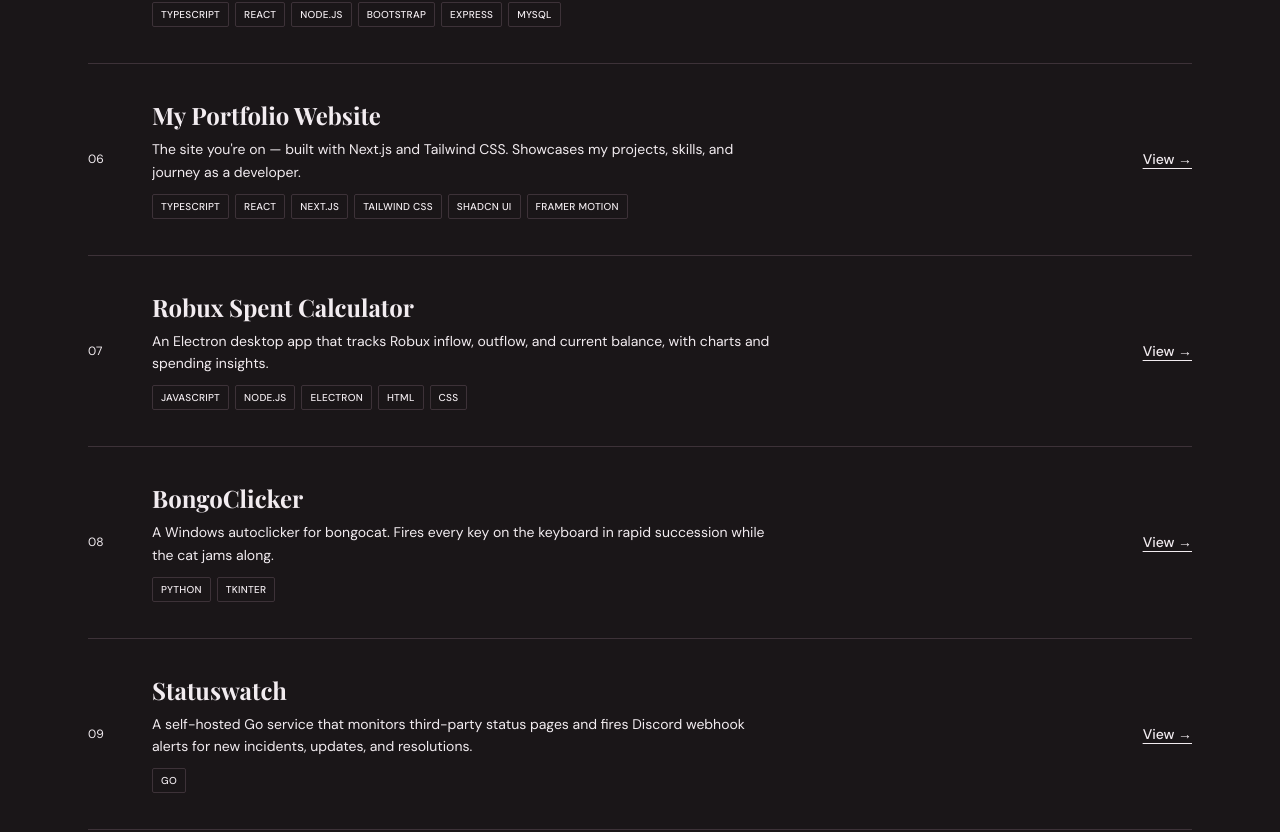
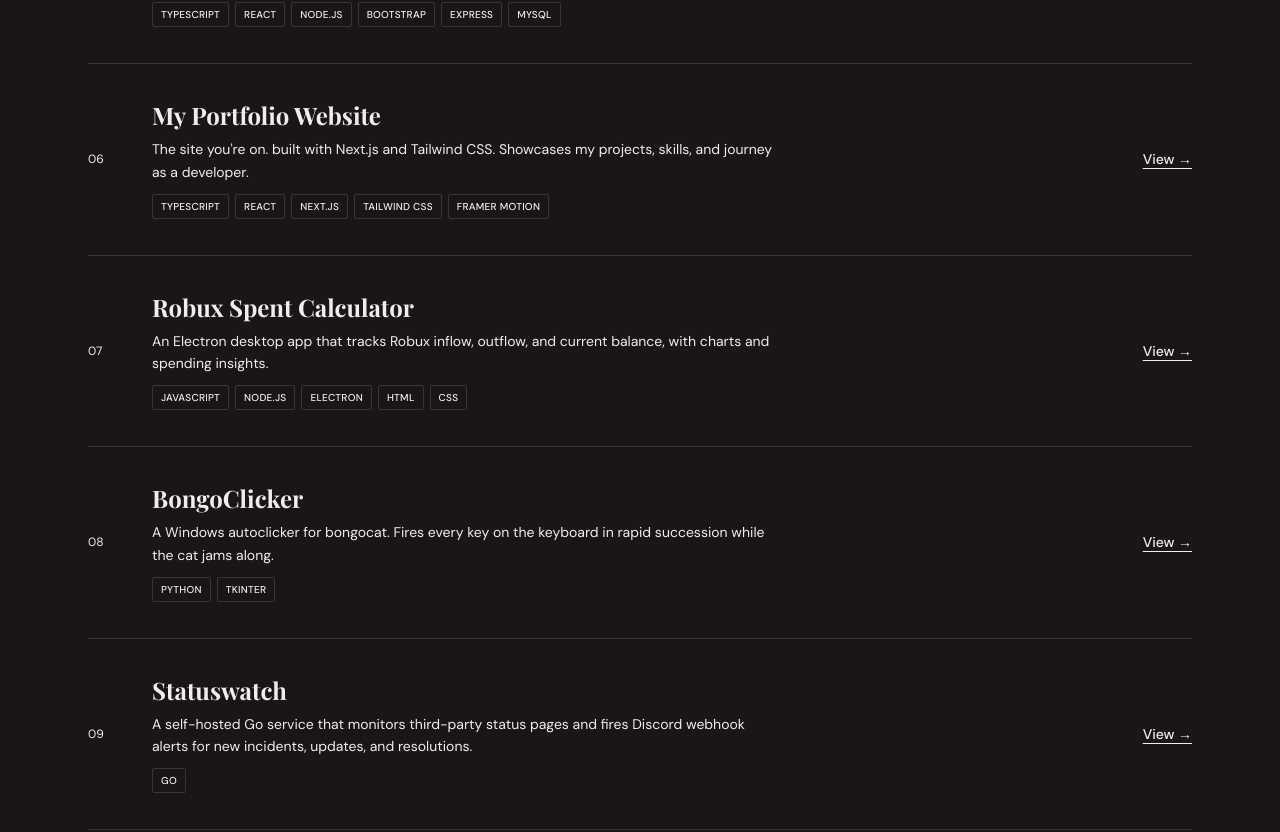
Before and after one commit to xalonious/portfolio, a Next.js app: page /projects in a window 1280 px wide. Shown: the part 1229-2061 px from the top of the page. Built offline with nearby package versions, Linux system fonts and the light colour scheme.

Commit message:
Remove shadcn from portfolio website project

```diff
--- a/src/app/projects/page.tsx
+++ b/src/app/projects/page.tsx
@@ -57,10 +57,10 @@ const PROJECTS: Project[] = [
   {
     title: "My Portfolio Website",
     description:
-      "The site you're on — built with Next.js and Tailwind CSS. Showcases my projects, skills, and journey as a developer.",
+      "The site you're on. built with Next.js and Tailwind CSS. Showcases my projects, skills, and journey as a developer.",
     repo: "https://github.com/xalonious/portfolio",
     image: "/projects/portfolio.png",
-    tech: ["TypeScript", "React", "Next.js", "Tailwind CSS", "Shadcn UI", "Framer Motion"],
+    tech: ["TypeScript", "React", "Next.js", "Tailwind CSS", "Framer Motion"],
   },
   {
     title: "Robux Spent Calculator",
```
